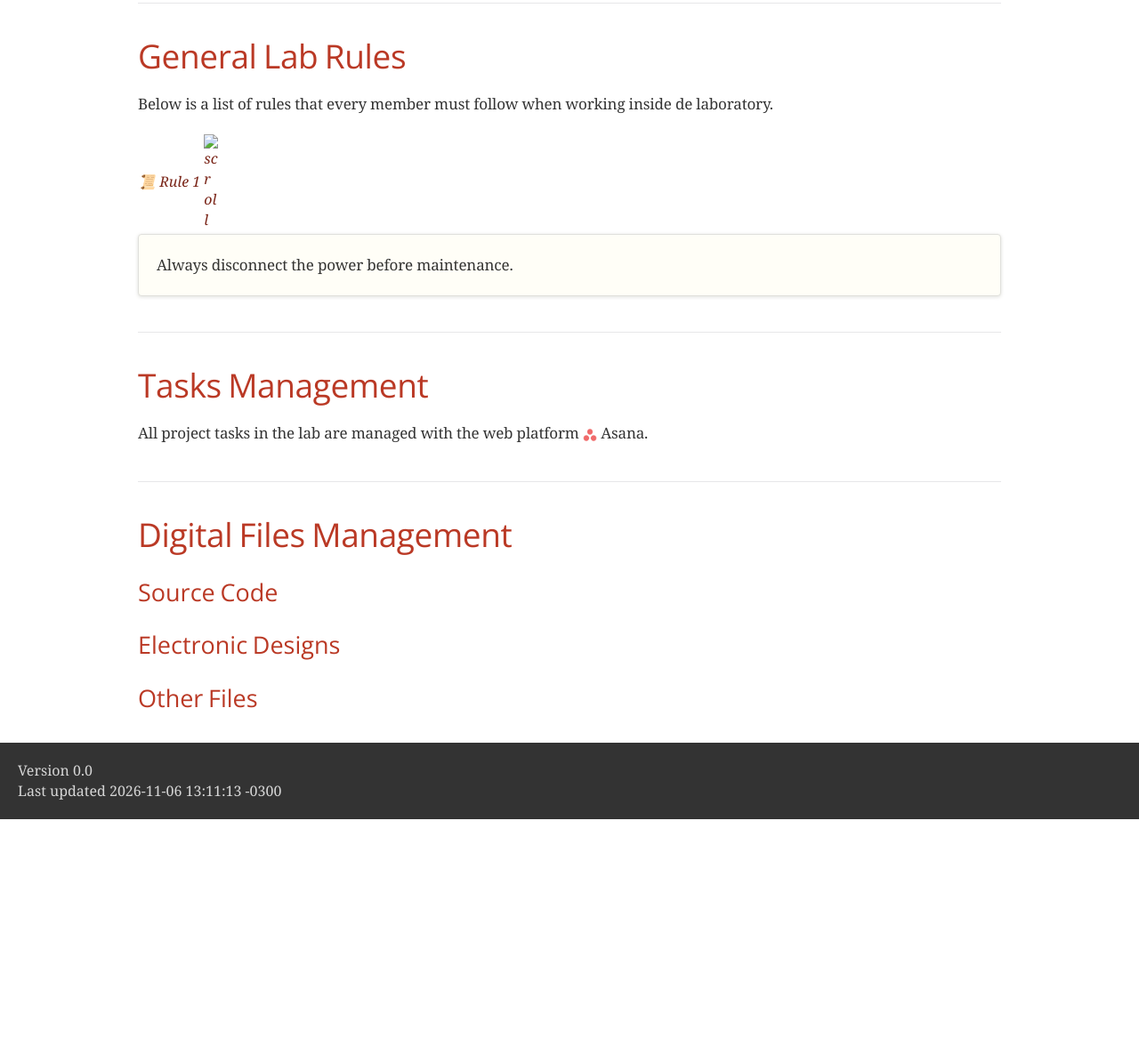
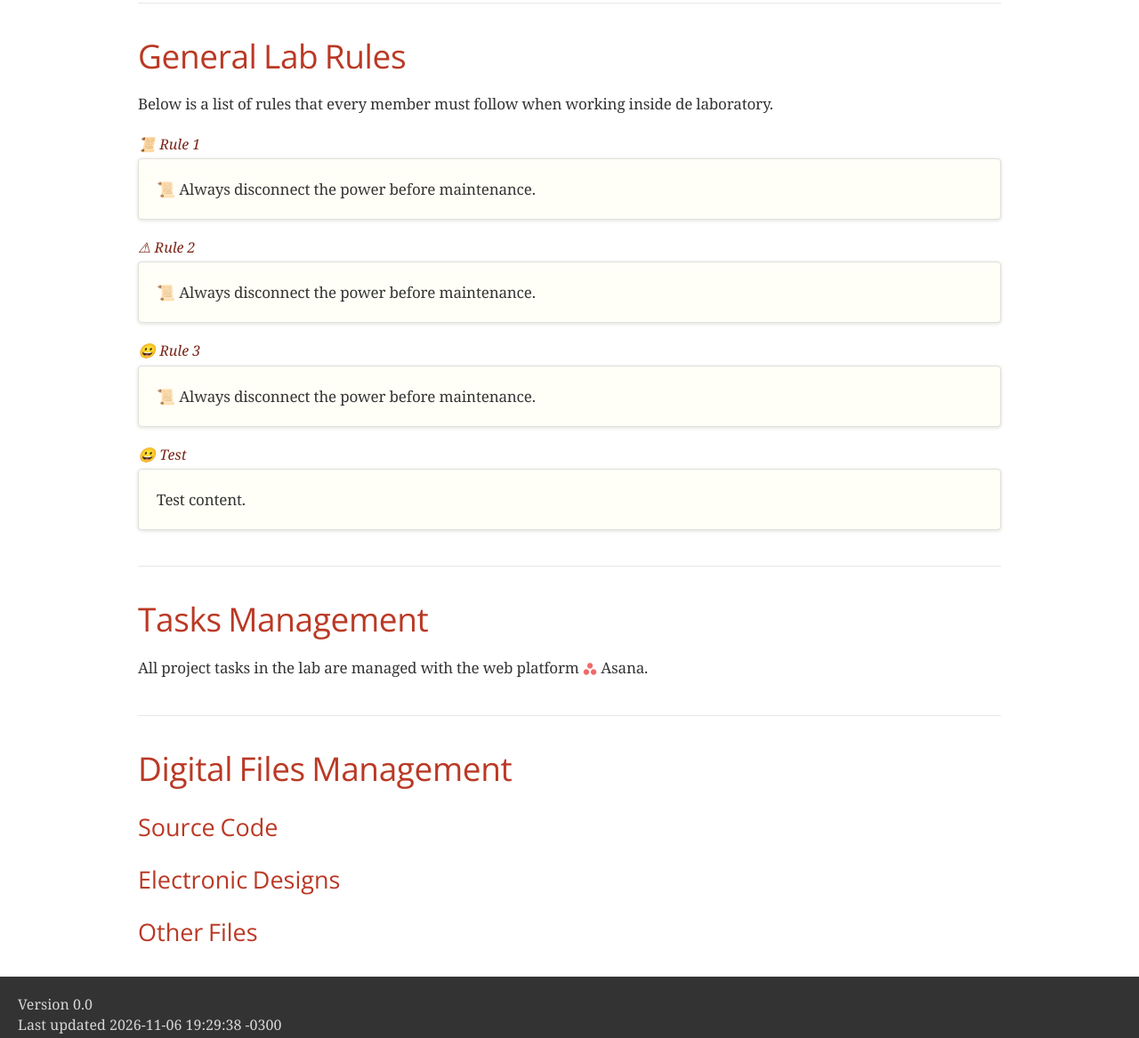
Before and after one commit to millimeter-wave-lab/MWL-Manual, a plain HTML site: page manual.html in a window 1280 px wide. Shown: the part 2545-3712 px from the top of the page at 89% size. Before the commit the page ends 3466 px from the top, so only its background shows below. Drawn offline with nearby package versions, Linux system fonts and the light colour scheme; a web font is replaced by a local one.

Commit message:
try rules with emojis

```diff
--- a/manual.html
+++ b/manual.html
@@ -12,6 +12,9 @@
 /*! Asciidoctor default stylesheet | MIT License | https://asciidoctor.org */
 /* Uncomment the following line when using as a custom stylesheet */
 /* @import "https://fonts.googleapis.com/css?family=Open+Sans:300,300italic,400,400italic,600,600italic%7CNoto+Serif:400,400italic,700,700italic%7CDroid+Sans+Mono:400,700"; */
+.exampleblock > .title {
+    font-family: "Noto Color Emoji", sans-serif;
+}
 html{font-family:sans-serif;-webkit-text-size-adjust:100%}
 a{background:none}
 a:focus{outline:thin dotted}
@@ -500,7 +503,7 @@ body.book #toc,body.book #preamble,body.book h1.sect0,body.book .sect1>h2{page-b
 </div>
 <div class="dlist">
 <dl>
-<dt class="hdlist1"><span class="image"><img src="images/logos/email.svg" alt="16" width="16"></span> Email</dt>
+<dt class="hdlist1"><span class="image"><img src="images/logos/email.svg" alt="email" width="16"></span> Email</dt>
 <dd>
 <div class="dlist">
 <dl>
@@ -515,7 +518,7 @@ body.book #toc,body.book #preamble,body.book h1.sect0,body.book .sect1>h2{page-b
 </dl>
 </div>
 </dd>
-<dt class="hdlist1"><span class="image"><img src="images/logos/discord.svg" alt="16" width="16"></span> Discord</dt>
+<dt class="hdlist1"><span class="image"><img src="images/logos/discord.svg" alt="discord" width="16"></span> Discord</dt>
 <dd>
 <div class="dlist">
 <dl>
@@ -530,7 +533,7 @@ body.book #toc,body.book #preamble,body.book h1.sect0,body.book .sect1>h2{page-b
 </dl>
 </div>
 </dd>
-<dt class="hdlist1"><span class="image"><img src="images/logos/asana.png" alt="16" width="16"></span> Asana</dt>
+<dt class="hdlist1"><span class="image"><img src="images/logos/asana.png" alt="asana" width="16"></span> Asana</dt>
 <dd>
 <div class="dlist">
 <dl>
@@ -545,7 +548,7 @@ body.book #toc,body.book #preamble,body.book h1.sect0,body.book .sect1>h2{page-b
 </dl>
 </div>
 </dd>
-<dt class="hdlist1"><span class="image"><img src="images/logos/github.svg" alt="16" width="16"></span> GitHub</dt>
+<dt class="hdlist1"><span class="image"><img src="images/logos/github.svg" alt="github" width="16"></span> GitHub</dt>
 <dd>
 <div class="dlist">
 <dl>
@@ -560,7 +563,7 @@ body.book #toc,body.book #preamble,body.book h1.sect0,body.book .sect1>h2{page-b
 </dl>
 </div>
 </dd>
-<dt class="hdlist1"><span class="image"><img src="images/logos/gdrive.svg" alt="16" width="16"></span> Google Drive</dt>
+<dt class="hdlist1"><span class="image"><img src="images/logos/gdrive.svg" alt="gdrive" width="16"></span> Google Drive</dt>
 <dd>
 <div class="dlist">
 <dl>
@@ -575,7 +578,7 @@ body.book #toc,body.book #preamble,body.book h1.sect0,body.book .sect1>h2{page-b
 </dl>
 </div>
 </dd>
-<dt class="hdlist1"><span class="image"><img src="images/logos/gcalendar.svg" alt="16" width="16"></span> Google Calendar</dt>
+<dt class="hdlist1"><span class="image"><img src="images/logos/gcalendar.svg" alt="gcalendar" width="16"></span> Google Calendar</dt>
 <dd>
 <div class="dlist">
 <dl>
@@ -601,10 +604,34 @@ body.book #toc,body.book #preamble,body.book h1.sect0,body.book .sect1>h2{page-b
 <p>Below is a list of rules that every member must follow when working inside de laboratory.</p>
 </div>
 <div class="exampleblock">
-<div class="title">📜 Rule 1 <span class="image"><img src="images/emojis/scroll.svg" alt="scroll" width="16"></span></div>
+<div class="title">📜 Rule 1</div>
 <div class="content">
 <div class="paragraph">
-<p>Always disconnect the power before maintenance.</p>
+<p>📜 Always disconnect the power before maintenance.</p>
+</div>
+</div>
+</div>
+<div class="exampleblock">
+<div class="title">⚠ Rule 2</div>
+<div class="content">
+<div class="paragraph">
+<p>📜 Always disconnect the power before maintenance.</p>
+</div>
+</div>
+</div>
+<div class="exampleblock">
+<div class="title">&#x1F600; Rule 3</div>
+<div class="content">
+<div class="paragraph">
+<p>📜 Always disconnect the power before maintenance.</p>
+</div>
+</div>
+</div>
+<div class="exampleblock">
+<div class="title">😀 Test</div>
+<div class="content">
+<div class="paragraph">
+<p>Test content.</p>
 </div>
 </div>
 </div>
@@ -614,7 +641,7 @@ body.book #toc,body.book #preamble,body.book h1.sect0,body.book .sect1>h2{page-b
 <h2 id="_tasks_management">Tasks Management</h2>
 <div class="sectionbody">
 <div class="paragraph">
-<p>All project tasks in the lab are managed with the web platform <span class="image"><img src="images/logos/asana.png" alt="16" width="16"></span> Asana.</p>
+<p>All project tasks in the lab are managed with the web platform <span class="image"><img src="images/logos/asana.png" alt="asana" width="16"></span> Asana.</p>
 </div>
 </div>
 </div>
@@ -639,7 +666,7 @@ body.book #toc,body.book #preamble,body.book h1.sect0,body.book .sect1>h2{page-b
 <div id="footer">
 <div id="footer-text">
 Version 0.0<br>
-Last updated 2026-11-06 13:11:13 -0300
+Last updated 2026-11-06 19:29:38 -0300
 </div>
 </div>
 </body>
```
Also changed, not shown: images/emojis/rule.svg (deleted), 2 other files.
